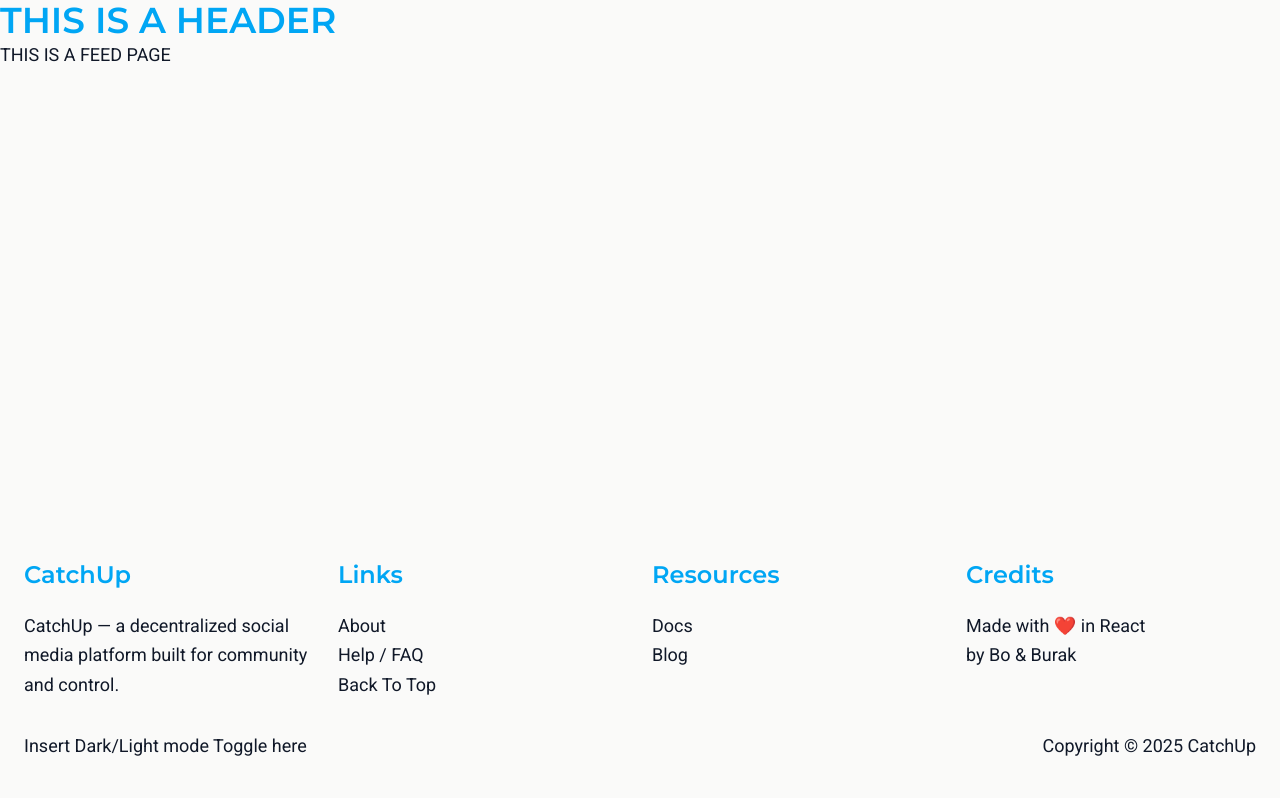
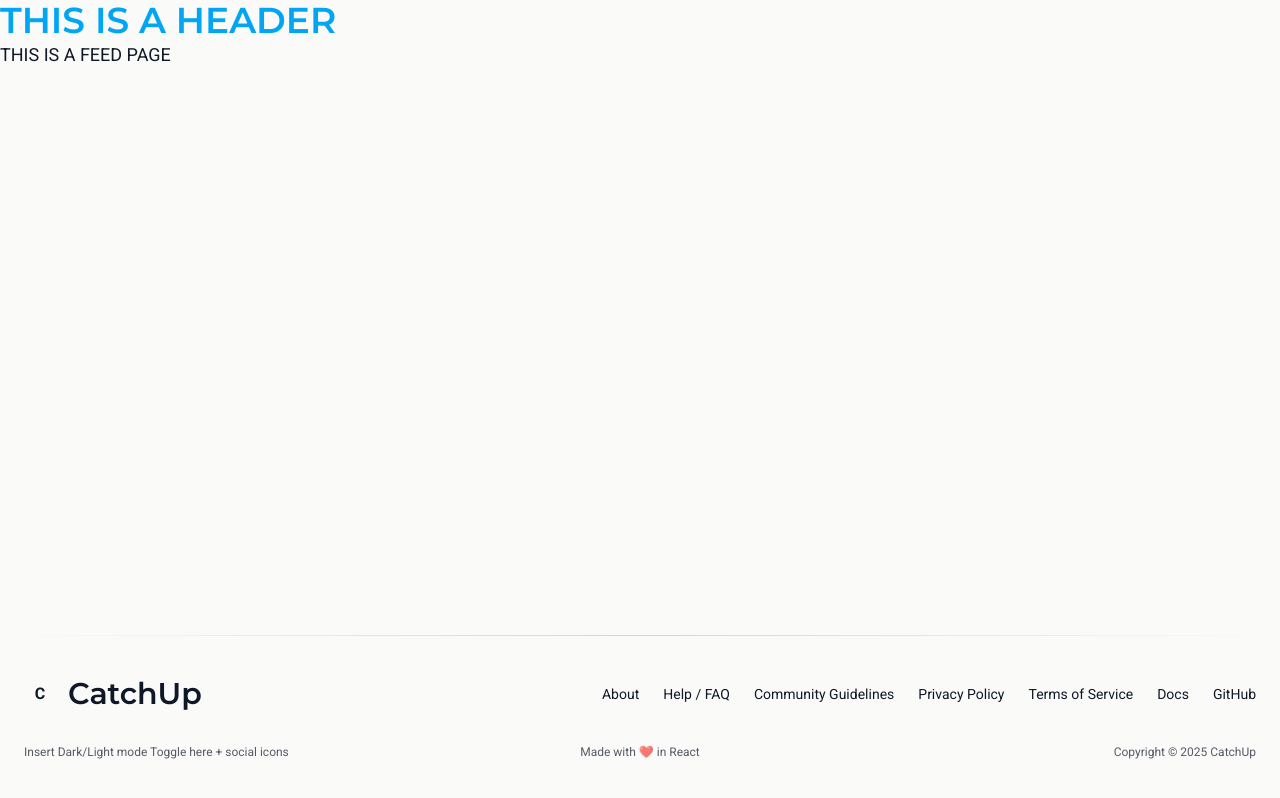
Before and after one commit to 4-sem-CatchUp/frontend, a React (Vite) app: page / in a window 1280 px wide. Built offline with nearby package versions, Linux system fonts and the light colour scheme.

Commit message:
Footer more or less done, just needs socials and dark/light mode toggle

```diff
--- a/package.json
+++ b/package.json
@@ -11,6 +11,7 @@
   },
   "dependencies": {
     "@tailwindcss/vite": "^4.1.12",
+    "lucide-react": "^0.543.0",
     "react": "^19.1.1",
     "react-dom": "^19.1.1",
     "react-router-dom": "^7.8.2",
--- a/src/app/layout/GlobalFooter.jsx
+++ b/src/app/layout/GlobalFooter.jsx
@@ -1,41 +1,86 @@
 import React from "react";
+import GradientDivider from "../../components/ui/FooterTopDivider";
+import { Github } from "lucide-react";
 
 export default function GlobalFooter() {
   const year = new Date().getFullYear();
   return (
     <footer className="bg-stone-50 dark:bg-gray-900">
+      <div className="h-px w-full bg-gradient-to-r from-transparent via-gray-300 to-transparent dark:via-gray-600" />
+
       <div className="mx-auto max-w-7xl px-6 py-10">
-        {/* First Row – 4 columns */}
-        <div className="grid grid-cols-1 md:grid-cols-4 gap-6">
-          <div>
-            <h2 className="text-2xl pb-5">CatchUp</h2>
-            <p>
-              CatchUp — a decentralized social media platform built for
-              community and control.
-            </p>
+        <div className="flex flex-col items-center justify-between gap-6 md:flex-row">
+          {/* Left side: logo + catchup name */}
+          <div className="flex items-center space-x-3">
+            {/* Placeholder logo */}
+            <div className="w-8 h-8 bg-stone-50 rounded-full flex items-center justify-center text-gray-900 font-bold">
+              C
+            </div>
+            <span className="text-3xl font-bold font-heading text-gray-900 dark:text-stone-50">
+              CatchUp
+            </span>
           </div>
-          <div>
-            <h2 className="text-2xl pb-5">Links</h2>
-            <p>About</p>
-            <p>Help / FAQ</p>
-            <p>Back To Top</p>
-          </div>
-          <div>
-            <h2 className="text-2xl pb-5">Resources</h2>
-            <p>Docs</p>
-            <p>Blog</p>
-          </div>
-          <div>
-            <h2 className="text-2xl pb-5">Credits</h2>
-            <p>Made with ❤️ in React</p>
-            <p>by Bo & Burak</p>
-          </div>
+
+          {/* Right side: nav links */}
+          <ul className="flex space-x-6 text-sm text-gray-900 dark:text-stone-50">
+            <li>
+              <a href="/about" className="hover:text-sky-500 transition">
+                About
+              </a>
+            </li>
+            <li>
+              <a href="/help" className="hover:text-sky-500 transition">
+                Help / FAQ
+              </a>
+            </li>
+            <li>
+              <a href="/guidelines" className="hover:text-sky-500 transition">
+                Community Guidelines
+              </a>
+            </li>
+            <li>
+              <a href="/privacy" className="hover:text-sky-500 transition">
+                Privacy Policy
+              </a>
+            </li>
+            <li>
+              <a href="/terms" className="hover:text-sky-500 transition">
+                Terms of Service
+              </a>
+            </li>
+            <li>
+              <a href="/docs" className="hover:text-sky-500 transition">
+                Docs
+              </a>
+            </li>
+            <li>
+              <a
+                href="https://github.com/yourrepo"
+                className="hover:text-sky-500 transition"
+              >
+                GitHub
+              </a>
+            </li>
+          </ul>
         </div>
 
         {/* Second Row – left/right aligned */}
-        <div className="mt-8 flex flex-col gap-4 md:flex-row md:items-center md:justify-between">
-          <p>Insert Dark/Light mode Toggle here</p>
-          <p>Copyright &copy; {year} CatchUp</p>
+
+        <div className="mt-8 grid grid-cols-1 md:grid-cols-3 items-center text-sm">
+          {/* Left aligned */}
+          <div className="text-left text-xs opacity-70 text-gray-900 dark:text-stone-50">
+            Insert Dark/Light mode Toggle here + social icons
+          </div>
+
+          {/* Centered */}
+          <div className="text-center text-xs opacity-70 text-gray-900 dark:text-stone-50">
+            Made with ❤️ in React
+          </div>
+
+          {/* Right aligned */}
+          <div className="text-right text-xs opacity-70 text-gray-900 dark:text-stone-50">
+            Copyright &copy; {year} CatchUp
+          </div>
         </div>
       </div>
     </footer>
--- /dev/null
+++ b/src/components/ui/FooterTopDivider.jsx
@@ -0,0 +1,16 @@
+import React from "react";
+import { Share2 } from "lucide-react";
+
+export default function GradientDivider() {
+  return (
+    <span className="flex items-center my-8">
+      <span className="h-px flex-1 bg-gradient-to-r from-transparent to-gray-300 dark:to-gray-600"></span>
+
+      <span className="shrink-0 px-4 text-gray-900 dark:text-white translate-y-[1px]">
+        <Share2 className="w-5 h-5" />
+      </span>
+
+      <span className="h-px flex-1 bg-gradient-to-l from-transparent to-gray-300 dark:to-gray-600"></span>
+    </span>
+  );
+}
```
Also changed, not shown: 1 other file (tests, documents, lock files or other folders).
